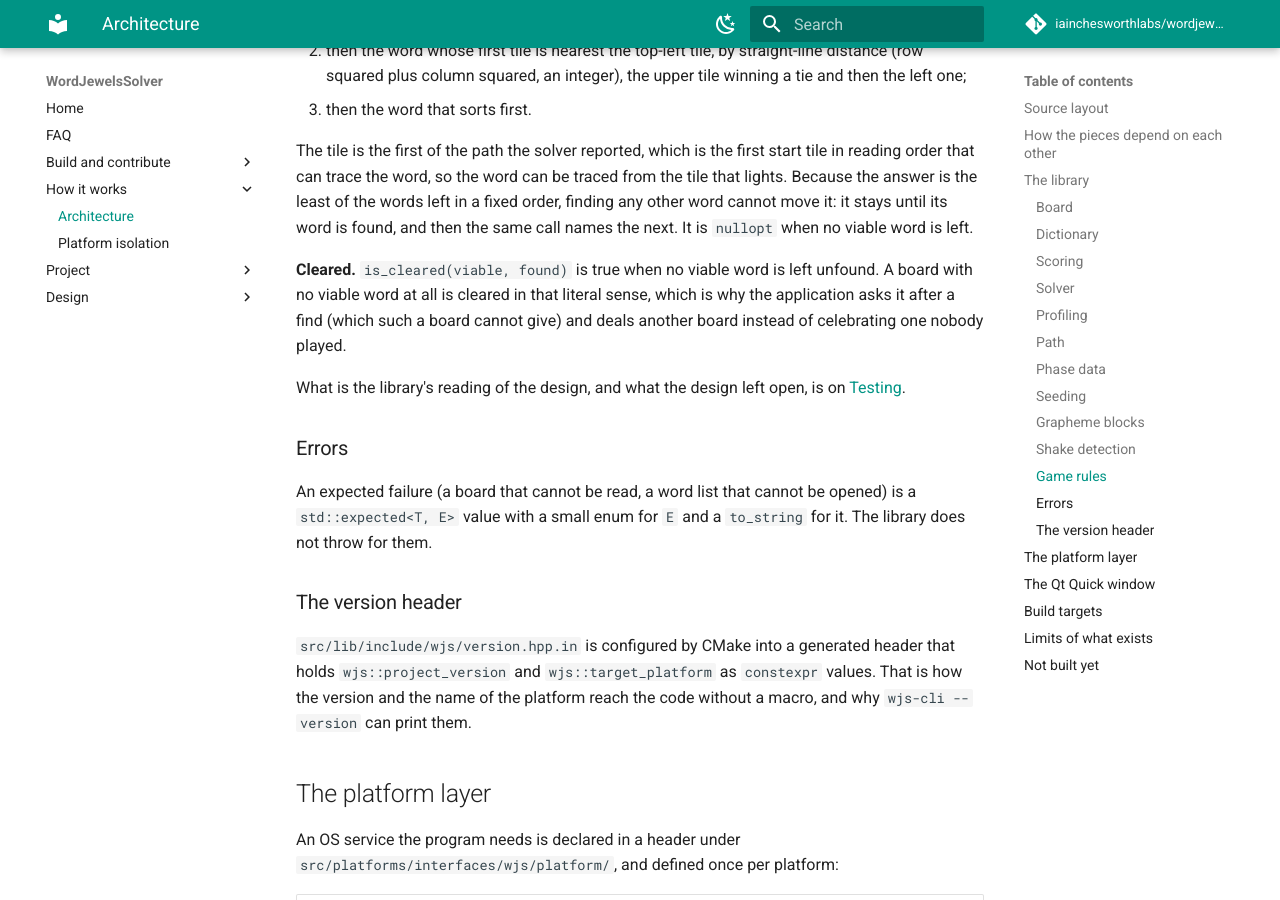
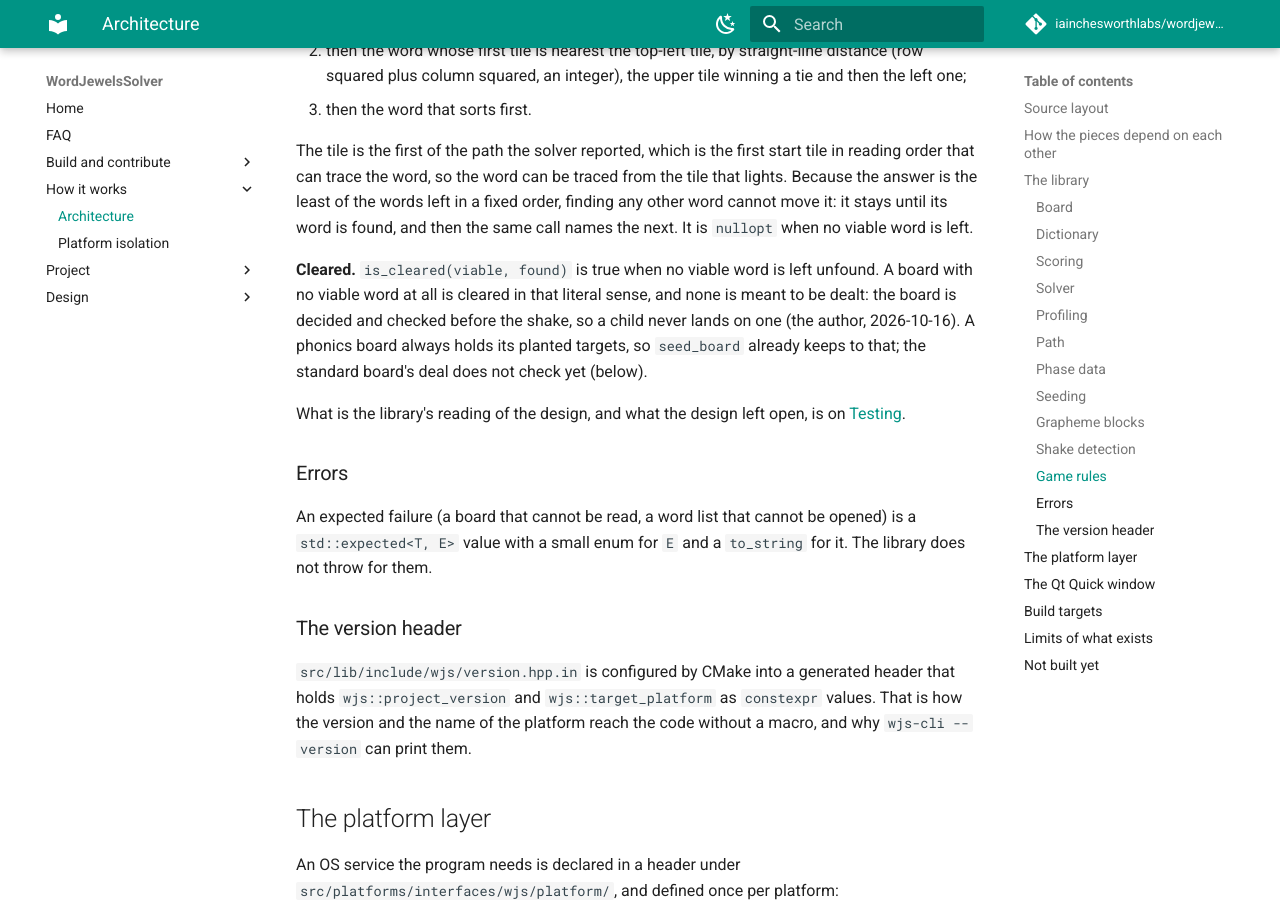
Before and after one commit to iainchesworthlabs/snapandspell, an MkDocs documentation site: the page built from docs/architecture.md, in a window 1280 px wide and 900 px high, scrolled down 7019 px. Built offline with MkDocs 1.6.1 and Material for MkDocs 9.7.7, drawn with Linux system fonts in a browser that asks for light colours; comment, search, counter and statistics services are not loaded; some of the changed text lies outside the part shown.

Commit message:
Record the rule that a board with no viable word is never dealt
The author's reading of the cleared question: the board is decided and checked
before the shake, so a child never lands on a board with nothing to find. The
header, the test comment and the architecture page now say so instead of
saying the application deals again after the fact.

Architecture also lists the standard board's check as not built, with what
was measured with the project's own dice and the full dictionary: 3.8% of 3x3
rolls and 0.15% of 4x4 rolls hold no word of three letters or more, and none
of the 5x5 or 6x6 rolls tried did. A phonics board always holds its planted
targets.

```diff
--- a/docs/architecture.md
+++ b/docs/architecture.md
@@ -321,8 +321,10 @@ word is left.
 
 **Cleared.** `is_cleared(viable, found)` is true when no viable word is left
 unfound. A board with no viable word at all is cleared in that literal sense,
-which is why the application asks it after a find (which such a board cannot
-give) and deals another board instead of celebrating one nobody played.
+and none is meant to be dealt: the board is decided and checked before the
+shake, so a child never lands on one (the author, 2026-10-16). A phonics board
+always holds its planted targets, so `seed_board` already keeps to that; the
+standard board's deal does not check yet (below).
 
 What is the library's reading of the design, and what the design left open, is
 on [Testing](testing.md#game-rules-what-is-pinned).
@@ -409,6 +411,14 @@ These do not exist, and nothing in the tree stands in for them:
   file exists, and none is written here: the content has to be written and
   reviewed by someone qualified to do it before a child uses it. The audio
   clips, the sound-it-out sequence and the dashboard are not built.
+- **A standard board that always holds a word.** The standard board's deal
+  (`wjs::roll` on the dice branch) does not check what it rolled, and with the
+  full dictionary some rolls hold nothing: measured 2026-10-16 with the
+  project's own dice, 3,830 of 100,000 3x3 rolls (3.8%), 30 of 20,000 4x4 rolls
+  (0.15%) and none of 5,000 5x5 or 2,000 6x6 rolls. The author's rule is that
+  such a board is never dealt, so the deal has to solve what it rolled with
+  `viable_words` and roll again until it holds a word, before the shake. Not
+  built.
 - **Using the child-facing word lists.** `data/lexicon/` holds category and
   early-reader tier lists (animals, colours, shapes, and so on); nothing reads
   them yet. The [roadmap](roadmap.md) (M2) covers the lexicon and hints.
```
Also changed, not shown: 2 other files.
